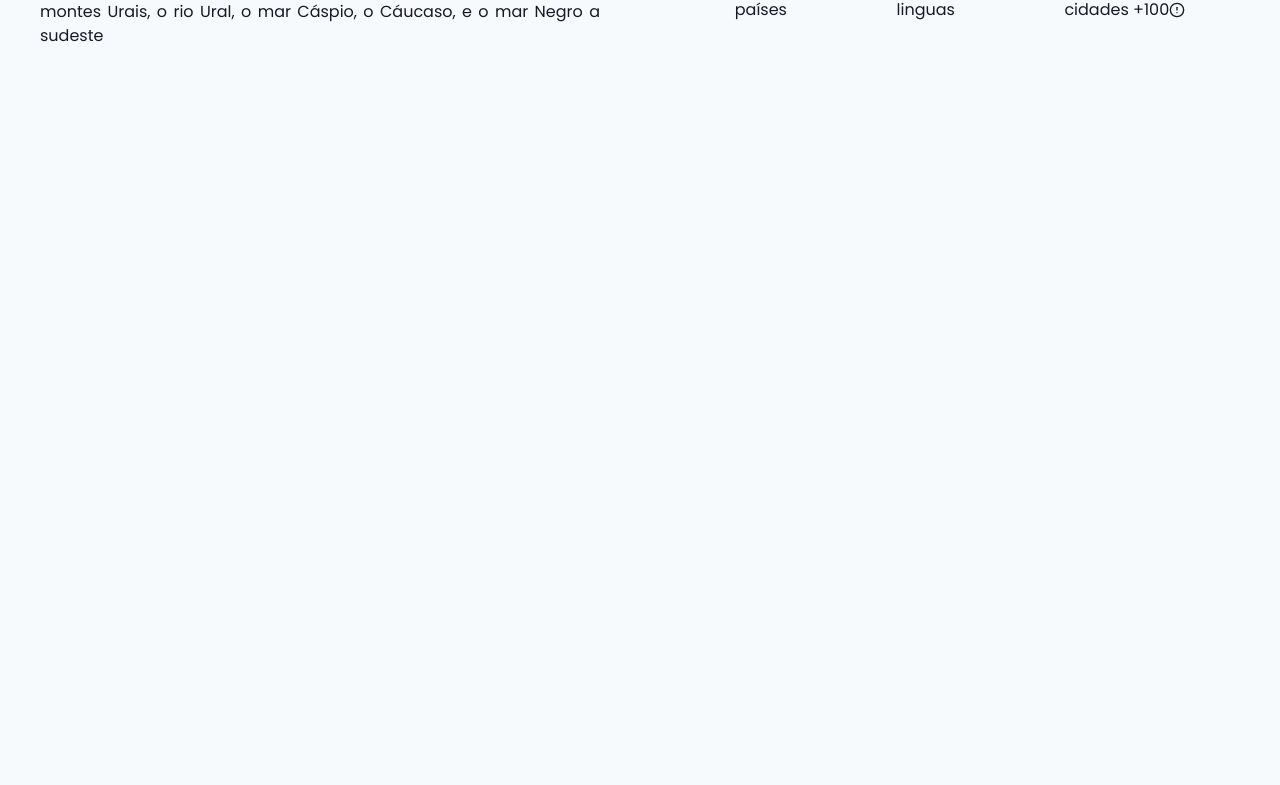
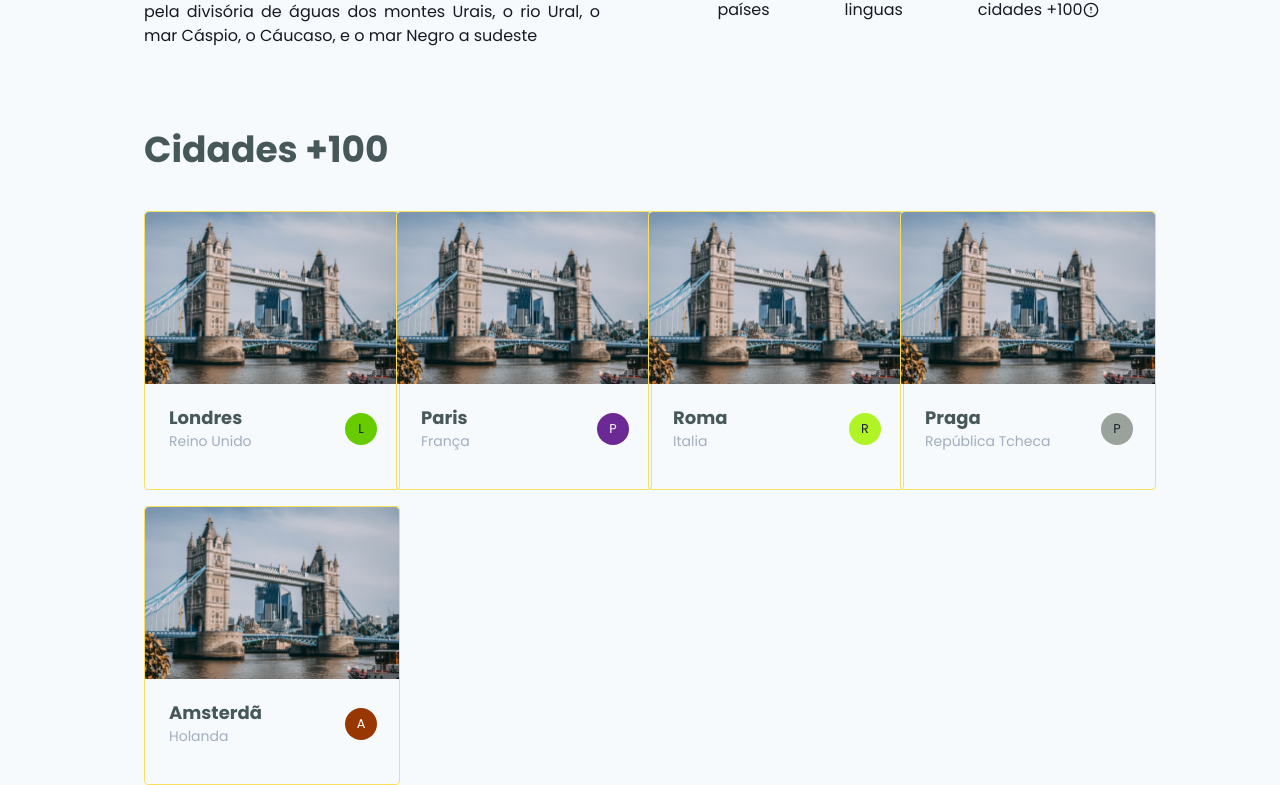
Before and after one commit to davihoffmann/worldtrip, a Next.js app: page /continent/africa in a window 1280 px wide. Shown: the part 728-1513 px from the top of the page. Before the commit the page ends 800 px from the top, so only its background shows below. Built offline with nearby package versions, Linux system fonts and the light colour scheme.

Commit message:
Desenvolvimento finalizado dos detalhes do continente

```diff
--- /dev/null
+++ b/src/components/CardCity/index.tsx
@@ -0,0 +1,56 @@
+import { Box, Flex, Text, useColorModeValue, Image, Avatar } from "@chakra-ui/react";
+import { generateKeyPair } from "node:crypto";
+// import ReactCountryFlag from "react-country-flag";
+
+interface CardCitiesProps {
+  imagePath: string;
+  name: string;
+  country: string;
+}
+
+export function CardCity({
+  imagePath,
+  name,
+  country
+}: CardCitiesProps) {
+  return (
+    <Flex
+    as="section"
+    direction="column"
+    w="100%"
+    maxWidth={1440}
+    h="auto"
+    mx="auto"
+    mt={["5","0"]}
+    justifyContent="flex-start"
+    alignItems={["center","flex-start"]}
+  >
+
+    <Flex
+      h="279px"
+      w="256px"
+      direction="column"
+      borderWidth={1}
+      borderColor="yellow.300"
+      borderRadius="4px"
+    >
+      <Box>
+        <Image src={imagePath} alt={name} />
+      </Box>
+      <Flex alignItems="center" justifyContent="space-between" my="5" px="6">
+        <Box>
+          <Text fontSize="lg" color="gray.600" fontWeight="600">
+            {name}
+          </Text>
+          <Text color="gray.400" fontSize="sm">
+            {country}
+          </Text>
+        </Box>
+        <Box w="30px" h="30px" textAlign="center" borderRadius="full">
+          <Avatar name={name} size="sm" />
+        </Box>
+      </Flex>
+    </Flex>
+  </Flex>
+  );
+}
--- a/src/pages/continent/[nome].tsx
+++ b/src/pages/continent/[nome].tsx
@@ -1,6 +1,7 @@
 import { Box, Flex, Heading, Icon, SimpleGrid, Text, Tooltip } from "@chakra-ui/react";
 import { GetStaticPaths, GetStaticProps } from "next";
 import { FiAlertCircle } from 'react-icons/fi'
+import { CardCity } from "../../components/CardCity";
 import Header from "../../components/Header";
 
 interface ContinentDetailProps {
@@ -9,7 +10,7 @@ interface ContinentDetailProps {
 
 export default function ContinentDetail({ nome }: ContinentDetailProps) {
   return (
-    <Flex direction="column" alignItems="center">
+    <>
       <Header />
 
       <Flex
@@ -20,7 +21,7 @@ export default function ContinentDetail({ nome }: ContinentDetailProps) {
         bgSize="cover"
       />
 
-      <Flex mt="14" mx="10">
+      <Flex mt="14" mx={["10", "10", "20", "36"]}>
         <SimpleGrid columns={[1, 1, 2]} spacing={20}>
           <Text textAlign="justify">
             A Europa é, por convenção, um dos seis continentes do mundo.
@@ -70,7 +71,45 @@ export default function ContinentDetail({ nome }: ContinentDetailProps) {
           </Flex>
         </SimpleGrid>
       </Flex>
-    </Flex>
+
+
+      <Flex mt={20} mx={["10", "10", "20", "36"]} direction="column">
+        <Heading textAlign="start" color="gray.600">Cidades +100</Heading>
+
+        <SimpleGrid columns={[1, 1, 2, 3, 4]} spacing="4" mt={10}>
+          <CardCity
+            name="Londres"
+            country="Reino Unido"
+            imagePath="/cities/londres.png"
+          />
+
+          <CardCity
+            name="Paris"
+            country="França"
+            imagePath="/cities/londres.png"
+          />
+
+          <CardCity
+            name="Roma"
+            country="Italia"
+            imagePath="/cities/londres.png"
+          />
+
+          <CardCity
+            name="Praga"
+            country="República Tcheca"
+            imagePath="/cities/londres.png"
+          />
+
+          <CardCity
+            name="Amsterdã"
+            country="Holanda"
+            imagePath="/cities/londres.png"
+          />
+        </SimpleGrid>
+
+      </Flex>
+    </>
   );
 }
 
```
Also changed, not shown: public/cities/londres.png (added).
